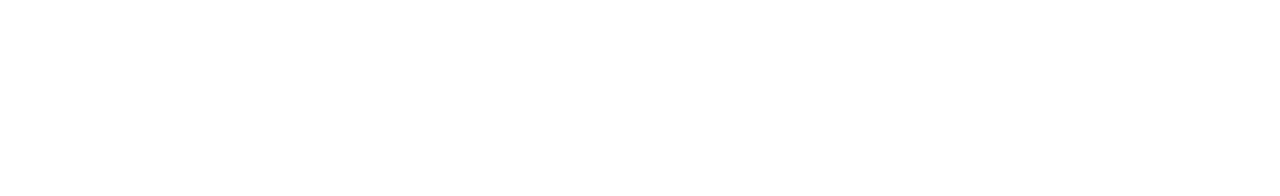
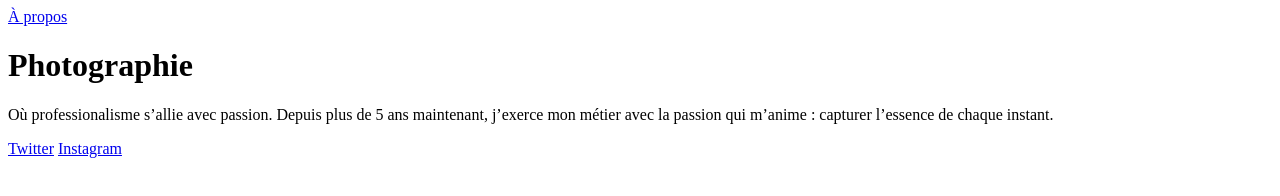
Before and after one commit to Hydro-78/Mooc-Html-CSS, a plain HTML site: page Index.html in a window 1280 px wide. Drawn offline with Linux system fonts and the light colour scheme.

Commit message:
3ème envoie sur Github

```diff
--- a/Index.html
+++ b/Index.html
@@ -1,15 +1,20 @@
 <!DOCTYPE html>
 <html lang="fr">
 
-
   <head>
     <meta charset="utf-8">
-        <title>Accueil - Robbie Lens Photographie</title>
+    <title>Acceuil - Robbie Lens Photographie</title>
   </head>
 
-
   <body>
-        <!-- Voici mon magnifique commentaire -->
+    <a href="a-propos.html">À propos</a>
+    <h1>Photographie</h1>
+    <p>
+      Où professionalisme s’allie avec passion. Depuis plus de 5 ans maintenant, j’exerce mon métier avec la passion
+        qui m’anime : capturer l’essence de chaque instant.
+    </p>
+    <a target="_blank" href="https://twitter.com/">Twitter</a>
+    <a target="_blank" href="https://www.instagram.com/">Instagram</a>
   </body>
 
 </html>
```
Also changed, not shown: a-propos.html (added, +26 -0 lines). Lines whose indentation alone changed are shown as unchanged.
